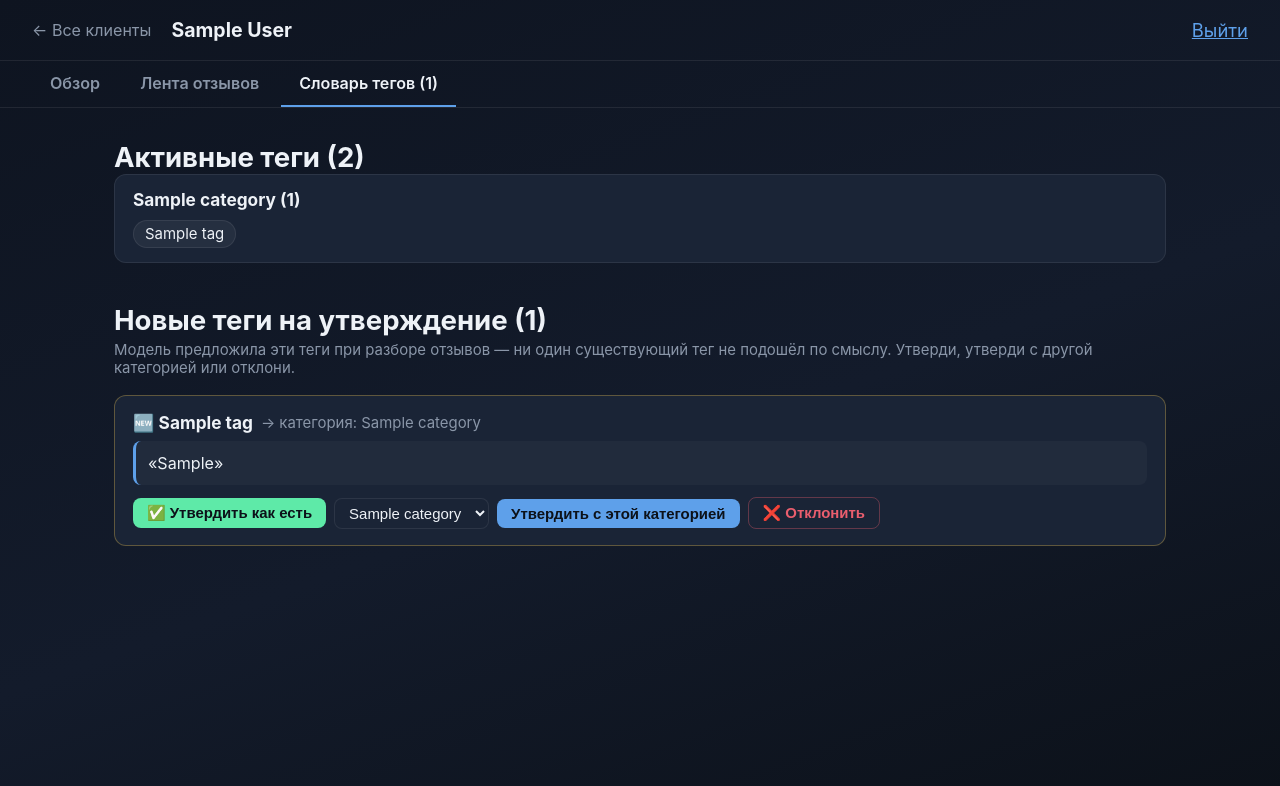
After one commit to GerogeousGT/review-monitor, a Flask app: template webapp/templates/dashboard_tags.html in a window 1280 px wide. The commit adds this page. Shown: the top 786 px of the page. Run offline with Flask 3, Linux system fonts and the light colour scheme; the template is opened without the code that fills it: most values are stand-ins (such as "Sample title", 1, 10 or a date in 2020).

Commit message:
Approval новых тегов через дашборд (не Telegram-кнопки)
Первая версия плана (Telegram inline-кнопки) уперлась в лимит callback_data
(64 байта) — выбор категории кнопками невозможен на реальных данных
(групповые программы + подразделение = 80 байт). Решение (Жорж): approval
в дашборде, Telegram — только текстовое уведомление со ссылкой.

- db/schema.sql, core/db.py: pending_evidence/pending_review_id/
  pending_notified_at, полный цикл get_pending_tags/approve_tag/reject_tag
- main_analyze.py: текстовое уведомление на новый pending-тег
- webapp: вкладка "Словарь тегов" — дерево active-тегов + approval-очередь
  (утвердить/утвердить с другой категорией/отклонить), бейдж на вкладке
- clients/worldclass: категория тега "wifi" исправлена оснащение→UX

```diff
--- a/clients/worldclass/client_config.yaml
+++ b/clients/worldclass/client_config.yaml
@@ -120,7 +120,7 @@ tags:
   - {name: "чистота", category: "сервис", description: "Уборка и гигиена в любых помещениях клуба."}
   - {name: "оборудование", category: "оснащение", description: "Техническое состояние, исправность, количество тренажёров/инвентаря. Слово «оснащение» в отзыве — синоним «оборудования», не новый тег."}
   - {name: "вентиляция", category: "оснащение", description: "Климат, духота, влажность, качество воздуха в любом помещении клуба — раздевалки, тренажёрный зал, уборные и т.д."}
-  - {name: "wifi", category: "оснащение", description: "Wi-Fi и мобильная связь на территории клуба: доступность, стабильность, авторизация. НЕ путать с «информирование» — жалоба на плохую связь сама по себе, без маркера неуведомления заранее, это wifi."}
+  - {name: "wifi", category: "UX", description: "Wi-Fi и мобильная связь на территории клуба: доступность, стабильность, авторизация. НЕ «оснащение» — это тренажёры/инвентарь для тренировок, wifi к ним не относится. НЕ путать с «информирование» — жалоба на плохую связь сама по себе, без маркера неуведомления заранее, это wifi."}
   - {name: "раздевалка", category: "зона клуба", description: "Раздевалки, шкафчики и гардероб при них — «гардероб» отдельным тегом не заводить, это раздевалка."}
   - {name: "душевые", category: "зона клуба", description: "Душевые кабины."}
   - {name: "сауна", category: "зона клуба", description: "Сауна."}
--- a/webapp/app.py
+++ b/webapp/app.py
@@ -51,6 +51,24 @@ PLATFORM_LABELS = {"yandex_maps": "Яндекс.Карты", "zoon": "Zoon", "2g
 @app.context_processor
 def _inject_platform_labels():
     return {"platform_labels": PLATFORM_LABELS}
+
+
+@app.context_processor
+def _inject_pending_tag_count():
+    """Бейдж "Словарь тегов (N)" на вкладке — виден со всех страниц дашборда
+    клиента, не только когда уже открыта сама вкладка, иначе новый pending-тег
+    легко пропустить (см. PLAN.md "Approval новых тегов")."""
+    slug = (request.view_args or {}).get("slug")
+    if not slug:
+        return {}
+    db_path = _client_db_path(slug)
+    if not db_path.exists():
+        return {}
+    conn = core_db.get_connection(db_path=db_path)
+    core_db.init_db(conn)
+    count = len(core_db.get_pending_tags(conn))
+    conn.close()
+    return {"pending_count": count}
 
 
 class User(UserMixin):
@@ -324,6 +342,103 @@ def dashboard_reviews(slug: str):
     )
 
 
+@app.route("/dashboard/<slug>/tags")
+@login_required
+def dashboard_tags(slug: str):
+    """Вкладка «Словарь тегов» (2026-07-16) — дерево категория→теги (active) +
+    approval-очередь новых тегов от модели снизу (см. PLAN.md "Approval новых
+    тегов через Telegram" — решение перенести approval сюда, не в Telegram-кнопки,
+    т.к. выбор категории кнопками упирается в лимит callback_data)."""
+    db_path = _require_client_access(slug)
+    if db_path is None:
+        return "Доступ запрещён", 403
+
+    conn = core_db.get_connection(db_path=db_path)
+    core_db.init_db(conn)
+
+    tags_by_category: dict[str, list[str]] = {}
+    for t in core_db.get_tag_dictionary(conn, active_only=True):
+        tags_by_category.setdefault(t["category"] or "без категории", []).append(t["tag"])
+    for tags in tags_by_category.values():
+        tags.sort()
+    tags_by_category = dict(sorted(tags_by_category.items()))
+
+    all_categories = sorted(tags_by_category.keys())
+    pending_tags = core_db.get_pending_tags(conn)
+    for p in pending_tags:
+        review_id = p.get("pending_review_id")
+        p["review_text"] = None
+        if review_id:
+            row = conn.execute("SELECT text FROM reviews WHERE id=?", (review_id,)).fetchone()
+            p["review_text"] = row["text"] if row else None
+
+    conn.close()
+
+    return render_template(
+        "dashboard_tags.html",
+        slug=slug,
+        display_name=_client_display_name(slug),
+        no_data=False,
+        tags_by_category=tags_by_category,
+        all_categories=all_categories,
+        pending_tags=pending_tags,
+    )
+
+
+@app.route("/dashboard/<slug>/pending-tag/<tag>/approve", methods=["POST"])
+@login_required
+def approve_pending_tag(slug: str, tag: str):
+    """Утвердить pending-тег как есть (см. dashboard_tags)."""
+    db_path = _require_client_access(slug)
+    if db_path is None:
+        return jsonify({"error": "Доступ запрещён"}), 403
+    conn = core_db.get_connection(db_path=db_path)
+    core_db.init_db(conn)
+    core_db.approve_tag(conn, tag)
+    conn.close()
+    return jsonify({"ok": True})
+
+
+@app.route("/dashboard/<slug>/pending-tag/<tag>/approve-with-category", methods=["POST"])
+@login_required
+def approve_pending_tag_with_category(slug: str, tag: str):
+    """Утвердить pending-тег с ИСПРАВЛЕННОЙ категорией — живой кейс: модель
+    предложила тег "wifi" в категории "оснащение" (оснащение — это тренажёры/
+    инвентарь для тренировок, wifi туда не подходит), см. CHANGELOG 2026-07-16."""
+    db_path = _require_client_access(slug)
+    if db_path is None:
+        return jsonify({"error": "Доступ запрещён"}), 403
+
+    new_category = (request.form.get("category") or "").strip()
+    if not new_category:
+        return jsonify({"error": "Категория не указана"}), 400
+
+    conn = core_db.get_connection(db_path=db_path)
+    core_db.init_db(conn)
+    known = {c["category"] for c in core_db.get_category_dictionary(conn)}
+    if new_category not in known:
+        conn.close()
+        return jsonify({"error": f"Категория '{new_category}' не существует у этого клиента"}), 400
+    core_db.approve_tag(conn, tag, category=new_category)
+    conn.close()
+    return jsonify({"ok": True})
+
+
+@app.route("/dashboard/<slug>/pending-tag/<tag>/reject", methods=["POST"])
+@login_required
+def reject_pending_tag(slug: str, tag: str):
+    """Отклонить pending-тег — удаляется из словаря целиком, уже размеченные
+    review_tags не трогаются (см. core.db.reject_tag)."""
+    db_path = _require_client_access(slug)
+    if db_path is None:
+        return jsonify({"error": "Доступ запрещён"}), 403
+    conn = core_db.get_connection(db_path=db_path)
+    core_db.init_db(conn)
+    core_db.reject_tag(conn, tag)
+    conn.close()
+    return jsonify({"ok": True})
+
+
 @app.route("/dashboard/<slug>/tag/<int:tag_row_id>", methods=["POST"])
 @login_required
 def update_tag(slug: str, tag_row_id: int):
--- a/webapp/templates/dashboard_base.html
+++ b/webapp/templates/dashboard_base.html
@@ -62,6 +62,7 @@
 <div class="db-tabs">
   <a class="db-tab {% if active_tab == 'overview' %}active{% endif %}" href="{{ url_for('dashboard', slug=slug) }}">Обзор</a>
   <a class="db-tab {% if active_tab == 'reviews' %}active{% endif %}" href="{{ url_for('dashboard_reviews', slug=slug) }}">Лента отзывов</a>
+  <a class="db-tab {% if active_tab == 'tags' %}active{% endif %}" href="{{ url_for('dashboard_tags', slug=slug) }}">Словарь тегов{% if pending_count %} ({{ pending_count }}){% endif %}</a>
 </div>
 <div class="db-main">
   {% if no_data %}
--- /dev/null
+++ b/webapp/templates/dashboard_tags.html
@@ -0,0 +1,135 @@
+{% extends "dashboard_base.html" %}
+{% block title %}{{ display_name }} — Словарь тегов{% endblock %}
+{% set active_tab = 'tags' %}
+{% block dashboard_content %}
+<style>
+  .tag-tree { display: flex; flex-direction: column; gap: 18px; margin-bottom: 40px; }
+  .tag-category { background: var(--surface-2); border: 1px solid var(--border); border-radius: 12px; padding: 14px 18px; }
+  .tag-category-name { font-weight: 700; font-size: 0.9375rem; margin-bottom: 10px; }
+  .tag-category-tags { display: flex; flex-wrap: wrap; gap: 6px; }
+  .tag-chip {
+    font-size: 0.8125rem; padding: 4px 11px; border-radius: 999px;
+    background: rgba(255,255,255,0.05); border: 1px solid var(--border);
+  }
+
+  .pending-section h2 { margin-bottom: 4px; }
+  .pending-note { color: var(--text-dim); font-size: 0.8125rem; margin-bottom: 18px; }
+  .pending-list { display: flex; flex-direction: column; gap: 14px; }
+  .pending-card {
+    background: var(--surface-2); border: 1px solid rgba(224,184,76,0.35); border-radius: 12px;
+    padding: 16px 18px;
+  }
+  .pending-head { display: flex; align-items: center; gap: 8px; margin-bottom: 8px; }
+  .pending-tag { font-weight: 700; font-size: 0.9375rem; }
+  .pending-category { font-size: 0.8125rem; color: var(--text-dim); }
+  .pending-evidence {
+    font-size: 0.875rem; line-height: 1.5; padding: 10px 12px; margin-bottom: 12px;
+    background: rgba(255,255,255,0.03); border-radius: 8px; border-left: 3px solid var(--accent-2);
+  }
+  .pending-actions { display: flex; gap: 8px; flex-wrap: wrap; align-items: center; }
+  .pending-actions button {
+    font-size: 0.8125rem; padding: 6px 14px; border-radius: 8px; border: none;
+    cursor: pointer; font-weight: 600;
+  }
+  .pending-actions .approve { background: var(--accent); color: #0c1119; }
+  .pending-actions .reject { background: none; color: var(--danger); border: 1px solid rgba(234,94,110,0.35) !important; }
+  .pending-actions select {
+    font-size: 0.8125rem; padding: 5px 10px; border-radius: 8px;
+    border: 1px solid var(--border); background: var(--surface-2); color: var(--text);
+  }
+  .pending-actions .approve-category { background: var(--accent-2); color: #0c1119; }
+
+  .empty-note { color: var(--text-dim); font-size: 0.875rem; padding: 20px 0; }
+</style>
+
+<h2>Активные теги ({{ tags_by_category.values() | map('length') | sum }})</h2>
+{% if tags_by_category %}
+<div class="tag-tree">
+  {% for category, tags in tags_by_category.items() %}
+  <div class="tag-category">
+    <div class="tag-category-name">{{ category }} ({{ tags|length }})</div>
+    <div class="tag-category-tags">
+      {% for tag in tags %}
+      <span class="tag-chip">{{ tag }}</span>
+      {% endfor %}
+    </div>
+  </div>
+  {% endfor %}
+</div>
+{% else %}
+<div class="empty-note">Словарь тегов пуст.</div>
+{% endif %}
+
+<div class="pending-section">
+  <h2>Новые теги на утверждение{% if pending_tags %} ({{ pending_tags|length }}){% endif %}</h2>
+  <div class="pending-note">Модель предложила эти теги при разборе отзывов — ни один существующий тег не подошёл по смыслу. Утверди, утверди с другой категорией или отклони.</div>
+  {% if pending_tags %}
+  <div class="pending-list">
+    {% for p in pending_tags %}
+    <div class="pending-card" data-tag="{{ p.tag }}">
+      <div class="pending-head">
+        <span class="pending-tag">🆕 {{ p.tag }}</span>
+        <span class="pending-category">→ категория: {{ p.category }}</span>
+      </div>
+      {% if p.pending_evidence %}
+      <div class="pending-evidence">«{{ p.pending_evidence }}»</div>
+      {% endif %}
+      <div class="pending-actions">
+        <button type="button" class="approve" data-action="approve">✅ Утвердить как есть</button>
+        <select class="category-select">
+          {% for c in all_categories %}
+          <option value="{{ c }}" {% if c == p.category %}selected{% endif %}>{{ c }}</option>
+          {% endfor %}
+        </select>
+        <button type="button" class="approve-category" data-action="approve-category">Утвердить с этой категорией</button>
+        <button type="button" class="reject" data-action="reject">❌ Отклонить</button>
+      </div>
+    </div>
+    {% endfor %}
+  </div>
+  {% else %}
+  <div class="empty-note">Новых тегов на утверждение нет.</div>
+  {% endif %}
+</div>
+
+<script>
+(function () {
+  const csrfSlug = {{ slug|tojson }};
+
+  document.querySelectorAll('.pending-card').forEach(function (card) {
+    const tag = card.dataset.tag;
+
+    function post(url, body) {
+      return fetch(url, {
+        method: 'POST',
+        headers: body ? { 'Content-Type': 'application/x-www-form-urlencoded' } : {},
+        body: body,
+      })
+        .then(function (r) { return r.json(); })
+        .then(function (data) {
+          if (data.error) {
+            alert('Ошибка: ' + data.error);
+            return;
+          }
+          location.reload();
+        })
+        .catch(function () { alert('Не удалось выполнить действие — проверь соединение.'); });
+    }
+
+    card.querySelector('[data-action="approve"]').addEventListener('click', function () {
+      post(`/dashboard/${csrfSlug}/pending-tag/${encodeURIComponent(tag)}/approve`);
+    });
+
+    card.querySelector('[data-action="approve-category"]').addEventListener('click', function () {
+      const category = card.querySelector('.category-select').value;
+      post(`/dashboard/${csrfSlug}/pending-tag/${encodeURIComponent(tag)}/approve-with-category`, `category=${encodeURIComponent(category)}`);
+    });
+
+    card.querySelector('[data-action="reject"]').addEventListener('click', function () {
+      if (!confirm(`Отклонить тег "${tag}"?`)) return;
+      post(`/dashboard/${csrfSlug}/pending-tag/${encodeURIComponent(tag)}/reject`);
+    });
+  });
+})();
+</script>
+{% endblock %}
```
Also changed, not shown: PLAN.md (+22 -17 lines), agents/notifier.py (+20 -0 lines), core/db.py (+77 -4 lines), db/schema.sql (+6 -1 lines), main_analyze.py (+24 -1 lines), CHANGELOG.md.
